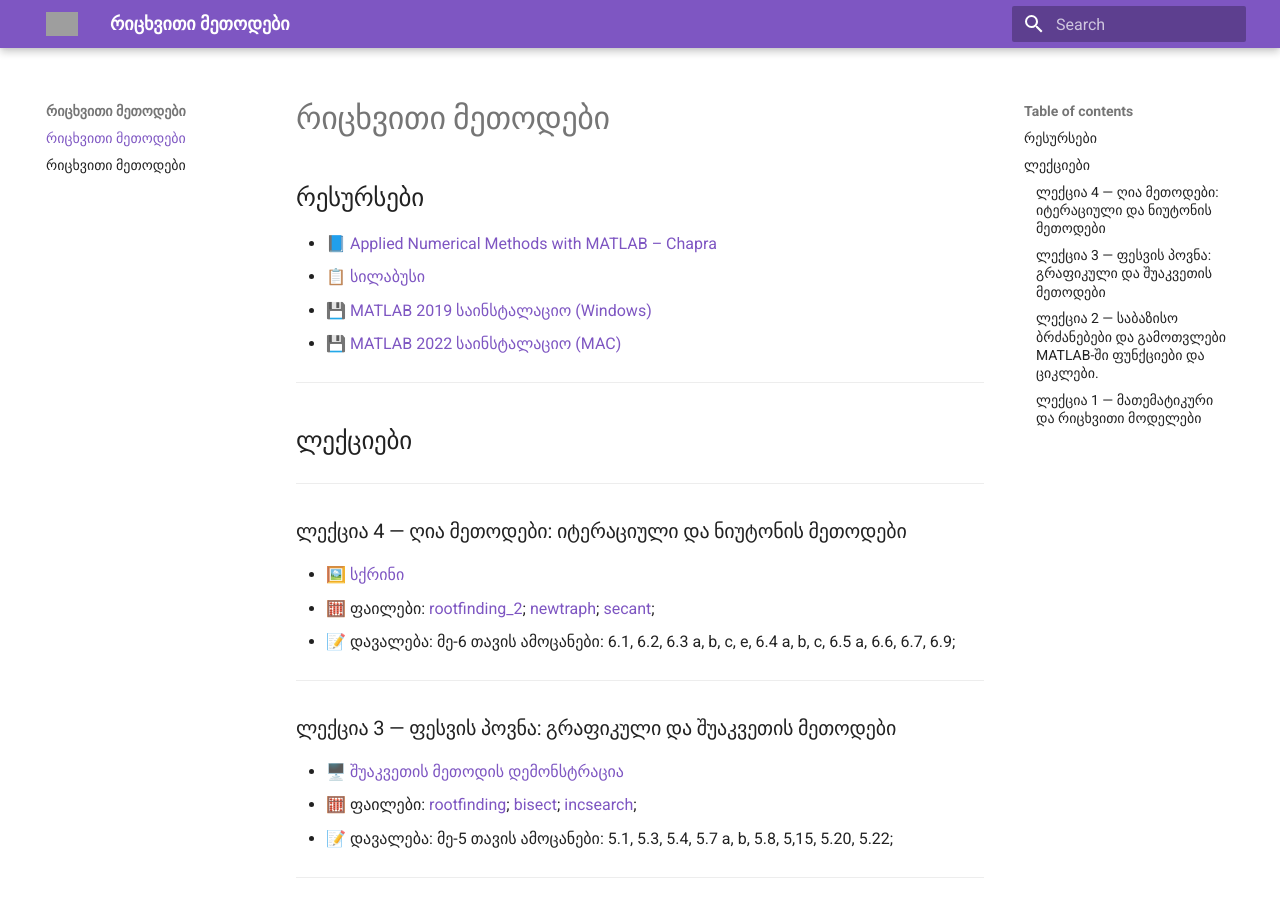
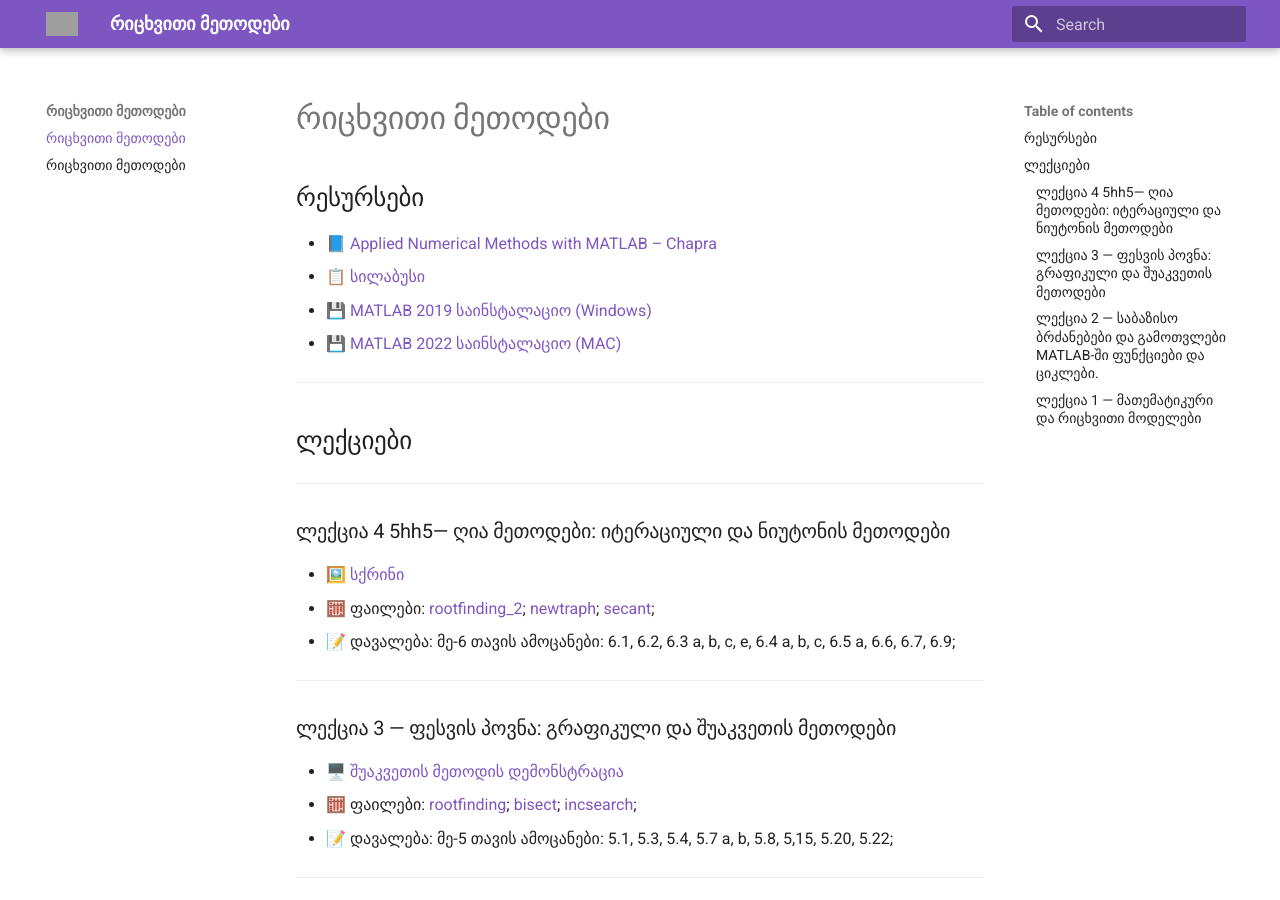
Before and after one commit to gugavar/numerical-methods-spring-2026, an MkDocs documentation site: the page built from docs/index.md, in a window 1280 px wide and 900 px high. Built offline with MkDocs 1.6.1 and Material for MkDocs 9.7.7, drawn with Linux system fonts in a browser that asks for light colours; grey boxes are pictures that could not be loaded.

Commit message:
Update index.md

```diff
--- a/docs/index.md
+++ b/docs/index.md
@@ -11,7 +11,7 @@
 
 ## ლექციები
 ---
-### ლექცია 4 — ღია მეთოდები: იტერაციული და ნიუტონის მეთოდები
+### ლექცია 4 5hh5— ღია მეთოდები: იტერაციული და ნიუტონის მეთოდები
 
 * 🖼️ [სქრინი](https://drive.google.com/file/d/1I--0Mz4gheoB0ltHw4I_wYT3QYbeeXDn/view?usp=drive_link)
 * 🧮 ფაილები: [rootfinding_2](https://drive.google.com/file/d/1VFZQO6E7tu7AWM7pBZGG6DbdtQncKOuz/view?usp=drive_link); [newtraph](https://drive.google.com/file/d/1xfkiZ-vu0uM0nzMPn525YNVLgYNxE7y-/view?usp=drive_link); [secant](https://drive.google.com/file/d/1RRvysYxtmgDaTV18z3yPtD0MV9Jh13dU/view?usp=drive_link);
```
